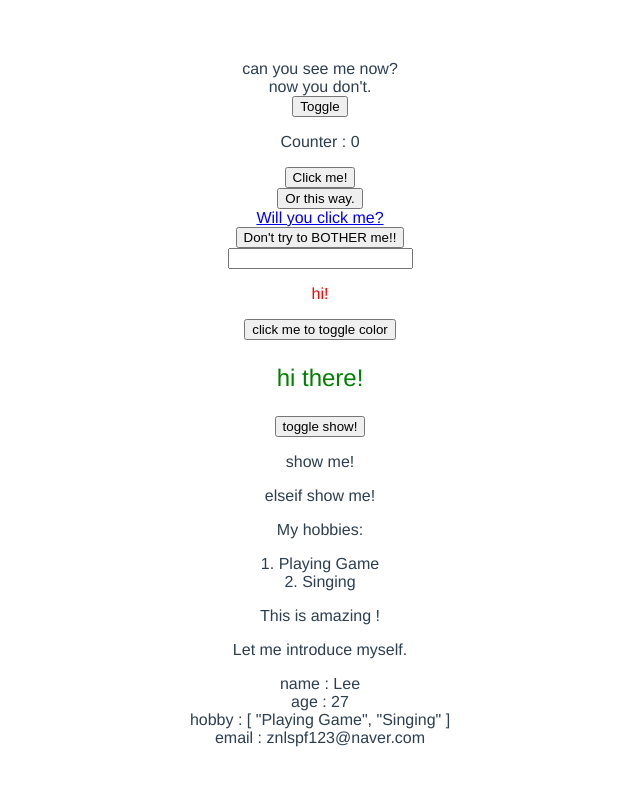
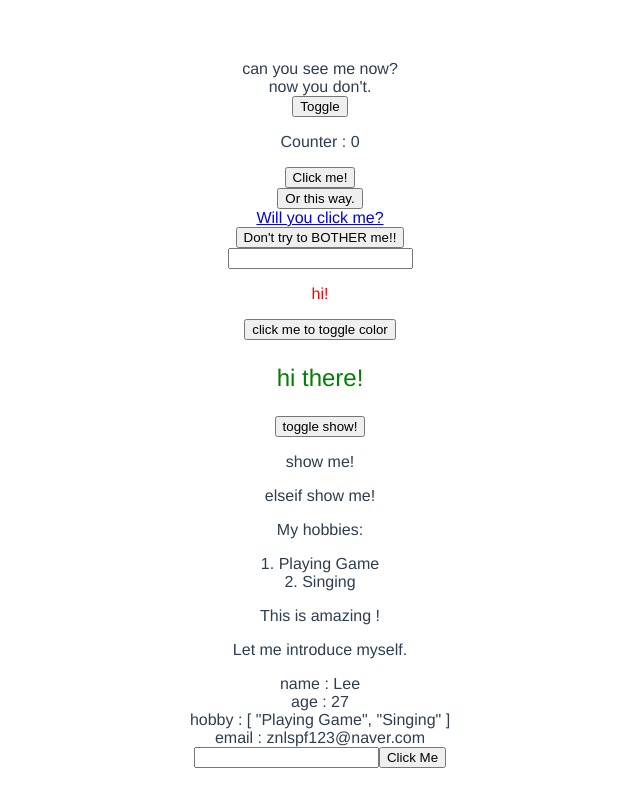
Before and after one commit to ShinLeejong/my_first_vue_tutorial, a Vue app: page / in a window 1280 px wide. Shown: the whole page, without its empty margins (320-960 px from the left). Built offline with nearby package versions, Linux system fonts and the light colour scheme.

Commit message:
20210619 , Nesting theory

```diff
--- a/src/App.vue
+++ b/src/App.vue
@@ -30,6 +30,10 @@
         {{key}} : {{val}}
       </div>
     </template>
+    <div>
+      <input type="text" ref="input" name="$ref_test" id="$ref_test_text" />
+      <button @click="onClick">Click Me</button>
+    </div>
   </div>
 </template>
 
@@ -62,6 +66,18 @@ export default {
     DontLeaveMe,
     DontBotherMe,
     NewWayOfDataBinding
+  },
+  methods: {
+    onClick: function () {
+      try {
+        // $ref의 사용은 Vue의 목적(개발자가 DOM을 직접적으로 접근하지 않도록)
+        // 에 어긋나므로 알고만 있고 사용은 피하자
+        console.log(this.$refs);
+        console.log(this.$refs.input.value);
+      } catch {
+        console.log("not done");
+      }
+    }
   }
 }
 </script>
```
Also changed, not shown: src/references/Nesting Components.png (added), 1 other file (tests, documents, lock files or other folders).
